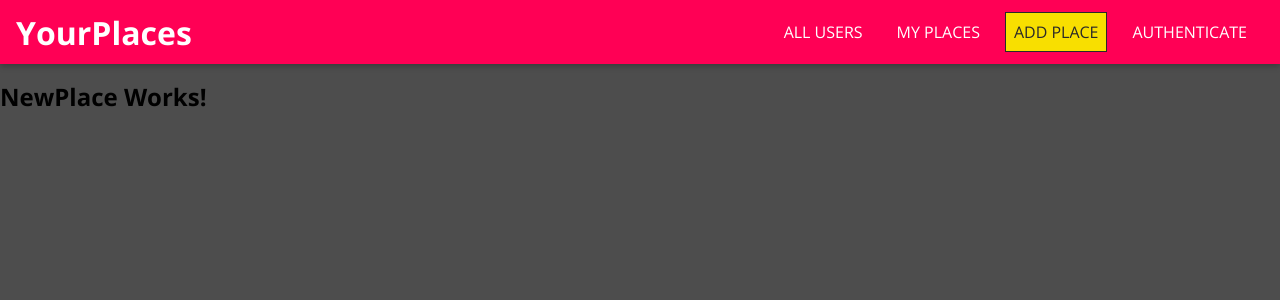
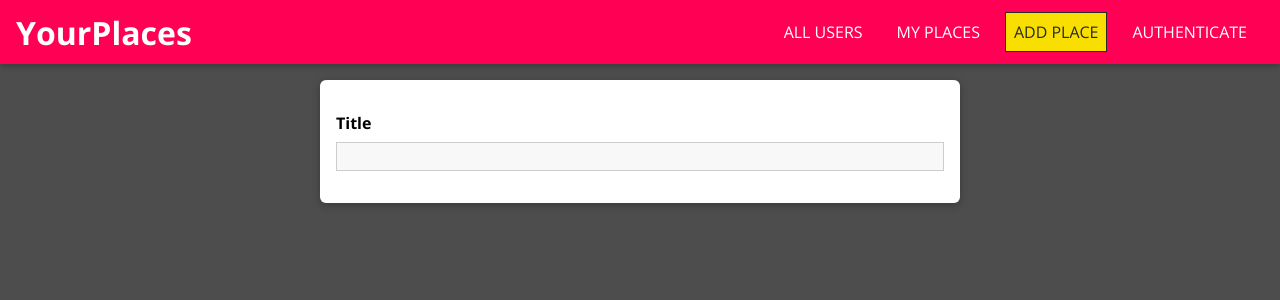
Before and after one commit to SoheilFM/SocialMediaProject, a React (Create React App) app: page /places/new in a window 1280 px wide. Shown: the top 300 px of the page. Built offline with nearby package versions, Linux system fonts and the light colour scheme.

Commit message:
Adding Custom Form Input Component

```diff
--- /dev/null
+++ b/src/places/pages/NewPlace.css
@@ -0,0 +1,10 @@
+.place-form {
+    list-style: none;
+    margin: 0 auto;
+    padding: 1rem;
+    width: 90%;
+    max-width: 40rem;
+    box-shadow: 0 2px 8px rgba(0, 0, 0, 0.26);
+    border-radius: 6px;
+    background: white;
+}
--- a/src/places/pages/NewPlace.js
+++ b/src/places/pages/NewPlace.js
@@ -1,7 +1,13 @@
 import React from 'react';
+import './NewPlace.css';
+import Input from '../../shared/components/FormElements/Input';
 
 const NewPlace = () => {
-  return <h2>NewPlace Works!</h2>
+    return (
+        <form className='place-form'>
+            <Input element='input' type='text' label='Title' />
+        </form>
+    );
 };
 
 export default NewPlace;
--- /dev/null
+++ b/src/shared/components/FormElements/Input.css
@@ -0,0 +1,41 @@
+.form-control {
+    margin: 1rem 0;
+}
+
+.form-control label,
+.form-control input,
+.form-control textarea {
+    display: block;
+}
+
+.form-control label {
+    font-weight: bold;
+    margin-bottom: 0.5rem;
+}
+
+.form-control input,
+.form-control textarea {
+    width: 100%;
+    font: inherit;
+    border: 1px solid #ccc;
+    background: #f8f8f8;
+    padding: 0.15rem 0.25rem;
+}
+
+.form-control input:focus,
+.form-control textarea:focus {
+    outline: none;
+    background: #ebebeb;
+    border-color: #510077;
+}
+
+.form-control--invalid label,
+.form-control--invalid p {
+    color: red;
+}
+
+.form-control--invalid input,
+.form-control--invalid textarea {
+    border-color: red;
+    background: #ffd1d1;
+}
--- /dev/null
+++ b/src/shared/components/FormElements/Input.js
@@ -0,0 +1,24 @@
+import React from 'react';
+
+import './Input.css';
+
+const Input = (props) => {
+    const element =
+        props.element === 'input' ? (
+            <input
+                id={props.id}
+                type={props.type}
+                placeholder={props.placeholder}
+            />
+        ) : (
+            <textarea id={props.id} rows={props.rows || 3} />
+        );
+    return (
+        <div className='form-control'>
+            <label htmlFor={props.id}>{props.label}</label>
+            {element}
+        </div>
+    );
+};
+
+export default Input;
```
